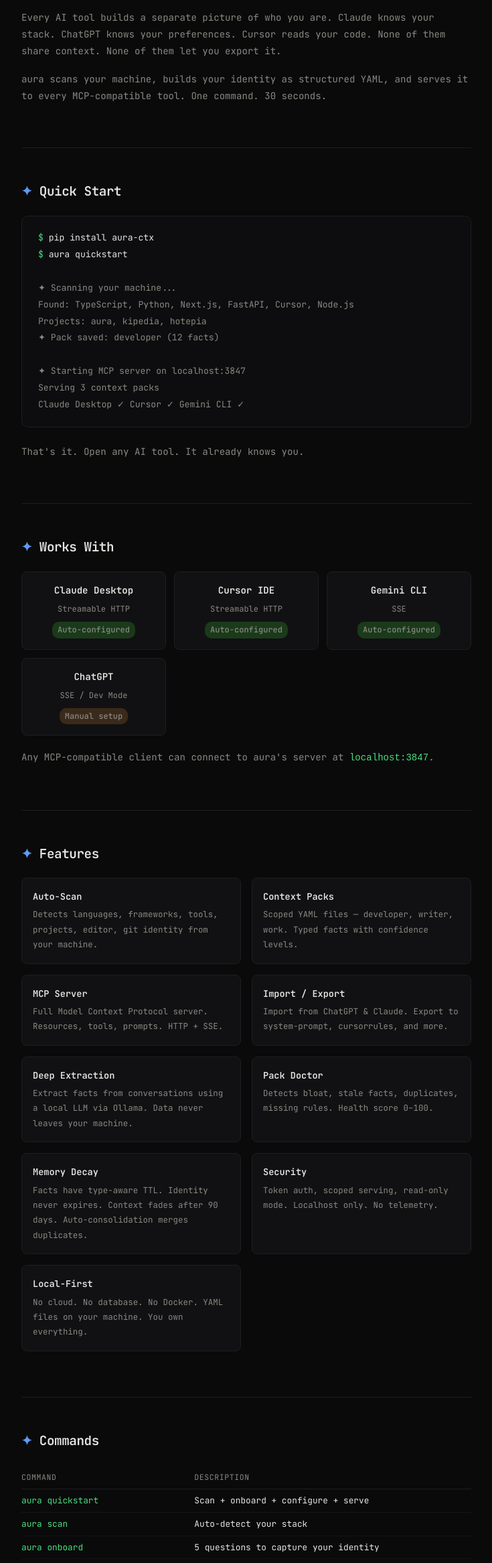
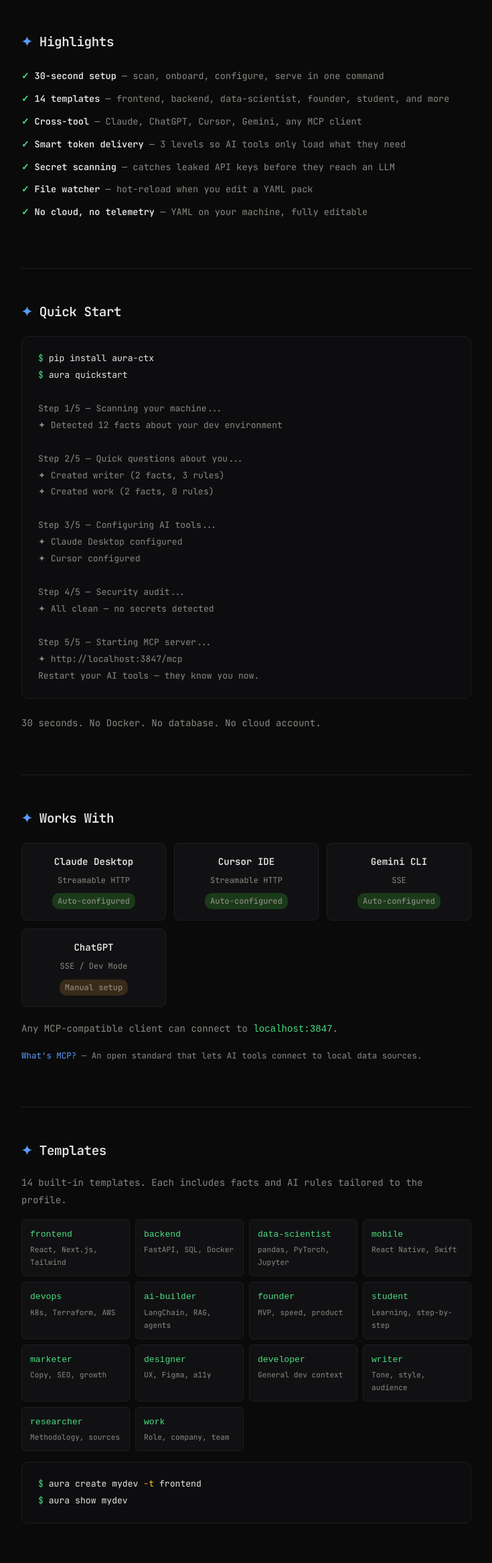
Before and after one commit to WozGeek/BettaAura, a plain HTML site: page docs/index.html in a window 1280 px wide. Shown: the part 467-2800 px from the top of the page at 67% size, without its empty margins (272-1007 px from the left). Drawn offline with Linux system fonts and the light colour scheme.

Commit message:
v0.3.1 — 14 templates, fix all URLs to aura-ctx, update README + landing page

```diff
--- a/docs/index.html
+++ b/docs/index.html
@@ -3,8 +3,8 @@
 <head>
 <meta charset="UTF-8">
 <meta name="viewport" content="width=device-width, initial-scale=1.0">
-<title>aura — Portable AI Context</title>
-<meta name="description" content="One identity across Claude, ChatGPT, Cursor, and Gemini. Open-source CLI that makes your AI context portable via MCP.">
+<title>aura — Your portable AI identity</title>
+<meta name="description" content="Stop re-explaining yourself to every AI tool. Define your identity once in YAML, serve it to Claude, ChatGPT, Cursor, and Gemini via MCP. Open source.">
 <link rel="preconnect" href="https://fonts.googleapis.com">
 <link href="https://fonts.googleapis.com/css2?family=JetBrains+Mono:wght@400;500;600&family=Source+Serif+4:ital,wght@0,400;0,600;1,400&display=swap" rel="stylesheet">
 <style>
@@ -25,7 +25,8 @@ a:hover{text-decoration:underline}
 .hero{padding:80px 0 40px;text-align:center}
 .hero-logo{font-size:3rem;font-weight:600;letter-spacing:-0.03em;margin-bottom:8px}
 .hero-logo span{color:var(--accent)}
-.hero-sub{font-family:var(--serif);font-size:1.15rem;color:var(--muted);font-style:italic;margin-bottom:32px}
+.hero-sub{font-family:var(--serif);font-size:1.15rem;color:var(--muted);font-style:italic;margin-bottom:12px}
+.hero-desc{font-size:0.85rem;color:var(--muted);margin-bottom:32px;max-width:520px;margin-left:auto;margin-right:auto;line-height:1.8}
 .hero-install{display:inline-block;background:var(--surface);border:1px solid var(--border);padding:12px 28px;border-radius:8px;font-size:0.95rem;cursor:pointer;transition:border-color 0.2s}
 .hero-install:hover{border-color:var(--accent)}
 .hero-install code{color:var(--green)}
@@ -60,11 +61,23 @@ section p{color:var(--muted);margin-bottom:16px;font-size:0.88rem;line-height:1.
 .feature strong{display:block;font-size:0.85rem;margin-bottom:4px}
 .feature p{font-size:0.78rem;margin:0;color:var(--muted)}
 
+/* Highlights */
+.highlights{margin:20px 0;font-size:0.85rem;line-height:2.2}
+.highlights li{color:var(--muted);margin-bottom:4px;list-style:none}
+.highlights li::before{content:'✓ ';color:var(--green);font-weight:600}
+.highlights li strong{color:var(--text)}
+
 /* Commands table */
 .cmd-table{width:100%;border-collapse:collapse;font-size:0.8rem;margin:16px 0}
 .cmd-table th{text-align:left;color:var(--muted);font-weight:400;padding:8px 0;border-bottom:1px solid var(--border);font-size:0.72rem;text-transform:uppercase;letter-spacing:0.05em}
 .cmd-table td{padding:6px 0;border-bottom:1px solid #141416}
 .cmd-table td:first-child{color:var(--green);white-space:nowrap;padding-right:20px}
+
+/* Templates */
+.templates-grid{display:grid;grid-template-columns:repeat(auto-fit,minmax(140px,1fr));gap:8px;margin:16px 0}
+.tmpl{background:var(--surface);border:1px solid var(--border);border-radius:6px;padding:10px 12px;font-size:0.78rem}
+.tmpl code{color:var(--green);font-size:0.82rem}
+.tmpl span{display:block;color:var(--muted);font-size:0.7rem;margin-top:2px}
 
 /* Footer */
 footer{padding:48px 0;border-top:1px solid var(--border);text-align:center;color:var(--muted);font-size:0.75rem}
@@ -77,6 +90,7 @@ footer a:hover{color:var(--text)}
   .hero-logo{font-size:2.2rem}
   .features{grid-template-columns:1fr}
   .tools-grid{grid-template-columns:1fr 1fr}
+  .templates-grid{grid-template-columns:1fr 1fr}
 }
 </style>
 </head>
@@ -86,21 +100,34 @@ footer a:hover{color:var(--text)}
 
   <div class="hero">
     <div class="hero-logo"><span>✦</span> aura</div>
-    <div class="hero-sub">Your portable AI context. One identity across every tool.</div>
+    <div class="hero-sub">Stop re-explaining yourself to every AI tool.</div>
+    <div class="hero-desc">
+      Define who you are — stack, style, rules — once, in plain YAML.
+      aura serves your identity to Claude, ChatGPT, Cursor, and Gemini via MCP.
+      100% local. No cloud. No lock-in.
+    </div>
     <div class="hero-install" onclick="navigator.clipboard.writeText('pip install aura-ctx').then(()=>this.querySelector('small').textContent=' copied!')">
       <code>pip install aura-ctx</code> <small style="color:var(--muted);font-size:0.75rem"></small>
     </div>
     <div class="hero-badges">
       <a href="https://pypi.org/project/aura-ctx/"><img alt="PyPI" src="https://img.shields.io/pypi/v/aura-ctx?color=blue&label=PyPI" /></a>
-      <a href="https://github.com/WozGeek/BettaAura"><img alt="Stars" src="https://img.shields.io/github/stars/WozGeek/BettaAura?style=flat" /></a>
+      <a href="https://pepy.tech/projects/aura-ctx"><img alt="Downloads" src="https://static.pepy.tech/personalized-badge/aura-ctx?period=total&units=international_system&left_color=black&right_color=green&left_text=downloads" /></a>
+      <a href="https://github.com/WozGeek/aura-ctx"><img alt="Stars" src="https://img.shields.io/github/stars/WozGeek/aura-ctx?style=flat" /></a>
       <img alt="License" src="https://img.shields.io/badge/license-MIT-green" />
     </div>
   </div>
 
   <section>
-    <h2>The Problem</h2>
-    <p>Every AI tool builds a separate picture of who you are. Claude knows your stack. ChatGPT knows your preferences. Cursor reads your code. None of them share context. None of them let you export it.</p>
-    <p>aura scans your machine, builds your identity as structured YAML, and serves it to every MCP-compatible tool. One command. 30 seconds.</p>
+    <h2>Highlights</h2>
+    <ul class="highlights">
+      <li><strong>30-second setup</strong> — scan, onboard, configure, serve in one command</li>
+      <li><strong>14 templates</strong> — frontend, backend, data-scientist, founder, student, and more</li>
+      <li><strong>Cross-tool</strong> — Claude, ChatGPT, Cursor, Gemini, any MCP client</li>
+      <li><strong>Smart token delivery</strong> — 3 levels so AI tools only load what they need</li>
+      <li><strong>Secret scanning</strong> — catches leaked API keys before they reach an LLM</li>
+      <li><strong>File watcher</strong> — hot-reload when you edit a YAML pack</li>
+      <li><strong>No cloud, no telemetry</strong> — YAML on your machine, fully editable</li>
+    </ul>
   </section>
 
   <section>
@@ -108,15 +135,21 @@ footer a:hover{color:var(--text)}
     <div class="terminal">
       <span class="prompt">$</span> pip install aura-ctx<br>
       <span class="prompt">$</span> aura quickstart<br><br>
-      <span class="output">✦ Scanning your machine...</span><br>
-      <span class="output">  Found: TypeScript, Python, Next.js, FastAPI, Cursor, Node.js</span><br>
-      <span class="output">  Projects: aura, kipedia, hotepia</span><br>
-      <span class="output">✦ Pack saved: developer (12 facts)</span><br><br>
-      <span class="output">✦ Starting MCP server on localhost:3847</span><br>
-      <span class="output">  Serving 3 context packs</span><br>
-      <span class="output">  Claude Desktop ✓  Cursor ✓  Gemini CLI ✓</span>
+      <span class="output">Step 1/5 — Scanning your machine...</span><br>
+      <span class="output">  ✦ Detected 12 facts about your dev environment</span><br><br>
+      <span class="output">Step 2/5 — Quick questions about you...</span><br>
+      <span class="output">  ✦ Created writer (2 facts, 3 rules)</span><br>
+      <span class="output">  ✦ Created work (2 facts, 0 rules)</span><br><br>
+      <span class="output">Step 3/5 — Configuring AI tools...</span><br>
+      <span class="output">  ✦ Claude Desktop configured</span><br>
+      <span class="output">  ✦ Cursor configured</span><br><br>
+      <span class="output">Step 4/5 — Security audit...</span><br>
+      <span class="output">  ✦ All clean — no secrets detected</span><br><br>
+      <span class="output">Step 5/5 — Starting MCP server...</span><br>
+      <span class="output">  ✦ http://localhost:3847/mcp</span><br>
+      <span class="output">  Restart your AI tools — they know you now.</span>
     </div>
-    <p>That's it. Open any AI tool. It already knows you.</p>
+    <p>30 seconds. No Docker. No database. No cloud account.</p>
   </section>
 
   <section>
@@ -143,7 +176,33 @@ footer a:hover{color:var(--text)}
         <span class="tool-badge badge-manual">Manual setup</span>
       </div>
     </div>
-    <p>Any MCP-compatible client can connect to aura's server at <code style="color:var(--green)">localhost:3847</code>.</p>
+    <p>Any MCP-compatible client can connect to <code style="color:var(--green)">localhost:3847</code>.</p>
+    <p style="font-size:0.78rem"><a href="https://modelcontextprotocol.io">What's MCP?</a> — An open standard that lets AI tools connect to local data sources.</p>
+  </section>
+
+  <section>
+    <h2>Templates</h2>
+    <p>14 built-in templates. Each includes facts and AI rules tailored to the profile.</p>
+    <div class="templates-grid">
+      <div class="tmpl"><code>frontend</code><span>React, Next.js, Tailwind</span></div>
+      <div class="tmpl"><code>backend</code><span>FastAPI, SQL, Docker</span></div>
+      <div class="tmpl"><code>data-scientist</code><span>pandas, PyTorch, Jupyter</span></div>
+      <div class="tmpl"><code>mobile</code><span>React Native, Swift</span></div>
+      <div class="tmpl"><code>devops</code><span>K8s, Terraform, AWS</span></div>
+      <div class="tmpl"><code>ai-builder</code><span>LangChain, RAG, agents</span></div>
+      <div class="tmpl"><code>founder</code><span>MVP, speed, product</span></div>
+      <div class="tmpl"><code>student</code><span>Learning, step-by-step</span></div>
+      <div class="tmpl"><code>marketer</code><span>Copy, SEO, growth</span></div>
+      <div class="tmpl"><code>designer</code><span>UX, Figma, a11y</span></div>
+      <div class="tmpl"><code>developer</code><span>General dev context</span></div>
+      <div class="tmpl"><code>writer</code><span>Tone, style, audience</span></div>
+      <div class="tmpl"><code>researcher</code><span>Methodology, sources</span></div>
+      <div class="tmpl"><code>work</code><span>Role, company, team</span></div>
+    </div>
+    <div class="terminal">
+      <span class="prompt">$</span> aura create mydev <span class="flag">-t</span> frontend<br>
+      <span class="prompt">$</span> aura show mydev
+    </div>
   </section>
 
   <section>
@@ -151,7 +210,7 @@ footer a:hover{color:var(--text)}
     <div class="features">
       <div class="feature">
         <strong>Auto-Scan</strong>
-        <p>Detects languages, frameworks, tools, projects, editor, git identity from your machine.</p>
+        <p>Detects languages, frameworks, tools, projects, editor, git identity. Incremental — only re-scans what changed.</p>
       </div>
       <div class="feature">
         <strong>Context Packs</strong>
@@ -159,27 +218,23 @@ footer a:hover{color:var(--text)}
       </div>
       <div class="feature">
         <strong>MCP Server</strong>
-        <p>Full Model Context Protocol server. Resources, tools, prompts. HTTP + SSE.</p>
+        <p>Full Model Context Protocol. Resources, tools, prompts. HTTP + SSE. 3-level token delivery.</p>
+      </div>
+      <div class="feature">
+        <strong>Secret Scanning</strong>
+        <p>Detects 30+ patterns (AWS keys, GitHub tokens, API keys). Auto-redacts before serving to LLMs.</p>
       </div>
       <div class="feature">
         <strong>Import / Export</strong>
         <p>Import from ChatGPT & Claude. Export to system-prompt, cursorrules, and more.</p>
       </div>
       <div class="feature">
-        <strong>Deep Extraction</strong>
-        <p>Extract facts from conversations using a local LLM via Ollama. Data never leaves your machine.</p>
+        <strong>File Watcher</strong>
+        <p>aura serve --watch hot-reloads when you edit a YAML pack. Zero restart.</p>
       </div>
       <div class="feature">
-        <strong>Pack Doctor</strong>
-        <p>Detects bloat, stale facts, duplicates, missing rules. Health score 0–100.</p>
-      </div>
-      <div class="feature">
-        <strong>Memory Decay</strong>
-        <p>Facts have type-aware TTL. Identity never expires. Context fades after 90 days. Auto-consolidation merges duplicates.</p>
-      </div>
-      <div class="feature">
-        <strong>Security</strong>
-        <p>Token auth, scoped serving, read-only mode. Localhost only. No telemetry.</p>
+        <strong>Pack Health</strong>
+        <p>Doctor detects bloat, stale facts, duplicates, secrets. Consolidation engine merges duplicates. Memory decay with TTL.</p>
       </div>
       <div class="feature">
         <strong>Local-First</strong>
@@ -192,20 +247,24 @@ footer a:hover{color:var(--text)}
     <h2>Commands</h2>
     <table class="cmd-table">
       <tr><th>Command</th><th>Description</th></tr>
-      <tr><td>aura quickstart</td><td>Scan + onboard + configure + serve</td></tr>
+      <tr><td>aura quickstart</td><td>Scan + onboard + setup + audit + serve</td></tr>
       <tr><td>aura scan</td><td>Auto-detect your stack</td></tr>
       <tr><td>aura onboard</td><td>5 questions to capture your identity</td></tr>
       <tr><td>aura serve</td><td>Start MCP server</td></tr>
-      <tr><td>aura setup</td><td>Configure Claude, Cursor, Gemini, ChatGPT</td></tr>
+      <tr><td>aura serve --watch</td><td>Start with hot-reload on YAML changes</td></tr>
+      <tr><td>aura setup</td><td>Configure Claude, Cursor, Gemini</td></tr>
+      <tr><td>aura templates</td><td>List all 14 templates</td></tr>
+      <tr><td>aura create &lt;n&gt; -t &lt;t&gt;</td><td>Create pack from template</td></tr>
       <tr><td>aura list</td><td>List all packs</td></tr>
       <tr><td>aura show &lt;pack&gt;</td><td>Display a pack</td></tr>
-      <tr><td>aura add &lt;pack&gt; &lt;k&gt; &lt;v&gt;</td><td>Add a fact</td></tr>
-      <tr><td>aura doctor</td><td>Health check — bloat, stale, duplicates</td></tr>
+      <tr><td>aura add &lt;p&gt; &lt;k&gt; &lt;v&gt;</td><td>Add a fact</td></tr>
+      <tr><td>aura doctor</td><td>Health check — bloat, stale, secrets</td></tr>
+      <tr><td>aura audit</td><td>Scan for leaked API keys and tokens</td></tr>
+      <tr><td>aura audit --fix</td><td>Auto-redact critical secrets</td></tr>
       <tr><td>aura consolidate</td><td>Merge duplicates, find contradictions</td></tr>
       <tr><td>aura decay</td><td>Remove expired facts (type-aware TTL)</td></tr>
       <tr><td>aura export -f &lt;fmt&gt;</td><td>Export to any format</td></tr>
       <tr><td>aura import -s &lt;src&gt;</td><td>Import from ChatGPT / Claude</td></tr>
-      <tr><td>aura extract</td><td>LLM-based fact extraction</td></tr>
       <tr><td>aura diff &lt;a&gt; &lt;b&gt;</td><td>Compare two packs</td></tr>
     </table>
   </section>
@@ -215,25 +274,26 @@ footer a:hover{color:var(--text)}
     <div class="terminal">
       <span class="comment"># Basic — localhost only</span><br>
       <span class="prompt">$</span> aura serve<br><br>
-      <span class="comment"># Token auth + read-only + scoped</span><br>
-      <span class="prompt">$</span> aura serve <span class="flag">--token</span> s3cret <span class="flag">--packs</span> developer <span class="flag">--read-only</span>
+      <span class="comment"># Full lockdown</span><br>
+      <span class="prompt">$</span> aura serve <span class="flag">--token</span> s3cret <span class="flag">--packs</span> developer <span class="flag">--read-only</span> <span class="flag">--watch</span>
     </div>
-    <p>Binds to 127.0.0.1 only. Optional Bearer token auth. Scoped pack serving. Read-only mode. AURA_TOKEN env var. No telemetry. No analytics. No cloud. Your files, your machine, your rules.</p>
+    <p>Binds to 127.0.0.1 only. Optional Bearer token auth. Scoped pack serving. Read-only mode. Secret scanning with auto-redaction at serve time. No telemetry. No analytics. No cloud.</p>
   </section>
 
   <section style="text-align:center;padding:64px 0">
+    <p style="color:var(--muted);font-size:0.82rem;margin-bottom:24px">7,800+ lines · 151 tests · 22 commands · 14 templates · MIT</p>
     <div class="terminal" style="display:inline-block;text-align:left">
       <span class="prompt">$</span> pip install aura-ctx<br>
       <span class="prompt">$</span> aura quickstart
     </div>
-    <p style="margin-top:16px"><a href="https://github.com/WozGeek/BettaAura">GitHub</a> · <a href="https://pypi.org/project/aura-ctx/">PyPI</a></p>
+    <p style="margin-top:16px"><a href="https://github.com/WozGeek/aura-ctx">GitHub</a> · <a href="https://pypi.org/project/aura-ctx/">PyPI</a> · <a href="https://github.com/WozGeek/aura-ctx/blob/main/CONTRIBUTING.md">Contribute</a></p>
   </section>
 
 </div>
 
 <footer>
   <div class="container">
-    <p>aura is open-source · <a href="https://github.com/WozGeek/BettaAura">MIT License</a> · Built by <a href="https://github.com/WozGeek">WozGeek</a></p>
+    <p>aura is open-source · <a href="https://github.com/WozGeek/aura-ctx">MIT License</a> · © <a href="https://github.com/WozGeek">Enoch Afanwoubo</a></p>
   </div>
 </footer>
 
```
Also changed, not shown: 5 other files.
